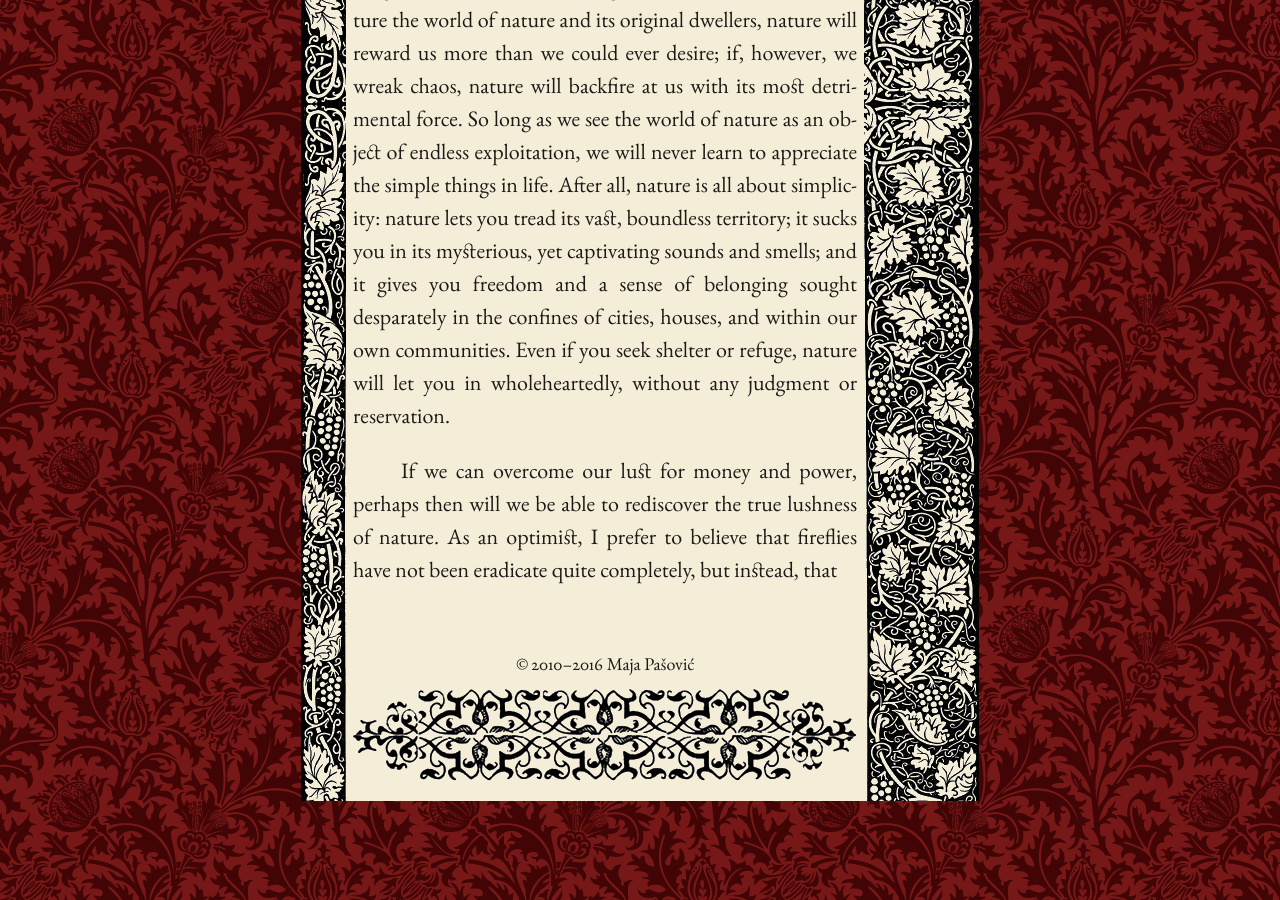
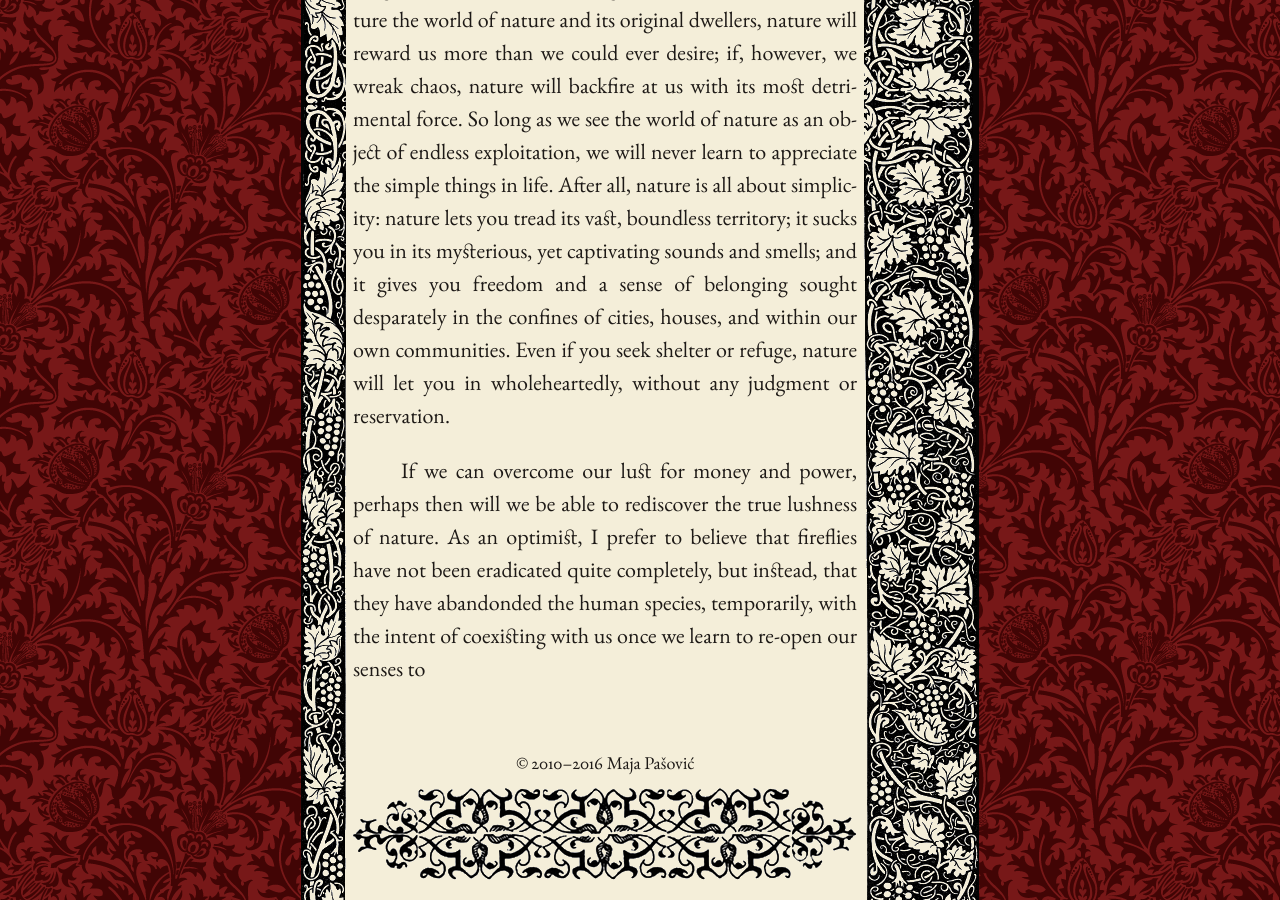
Before and after one commit to mpasovic/majapasovic.org, a Jekyll site: the page built from _posts/2016-07-06-a-lamenting-song-for-fireflies-progressive-destruction-of-the-environment-and-its-consequences.md, in a window 1280 px wide and 900 px high, scrolled down 5818 px. Built offline with Jekyll 4.4.1, drawn with Linux system fonts in a browser that asks for light colours; nearby versions of some CDN libraries.

Commit message:
Updated 2016-07-06-a-lamenting-song-for-fireflies-progressive-destruction-of-the-environment-and-its-consequences.md

```diff
--- a/_posts/2016-07-06-a-lamenting-song-for-fireflies-progressive-destruction-of-the-environment-and-its-consequences.md
+++ b/_posts/2016-07-06-a-lamenting-song-for-fireflies-progressive-destruction-of-the-environment-and-its-consequences.md
@@ -37,4 +37,4 @@
 *****
 The remnants of my youthful imagination prefer to believe that there is hope for the world of nature, and that someday, human species will come to realize that nature is a living organism that ought to coexist with the human species. What we give to nature, nature will give back twofold. If we nurture the world of nature and its original dwellers, nature will reward us more than we could ever desire; if, however, we wreak chaos, nature will backfire at us with its most detrimental force. So long as we see the world of nature as an object of endless exploitation, we will never learn to appreciate the simple things in life. After all, nature is all about simplicity: nature lets you tread its vast, boundless territory; it sucks you in its mysterious, yet captivating sounds and smells; and it gives you freedom and a sense of belonging sought desparately in the confines of cities, houses, and within our own communities. Even if you seek shelter or refuge, nature will let you in wholeheartedly, without any judgment or reservation.
 
-If we can overcome our lust for money and power, perhaps then will we be able to rediscover the true lushness of nature. As an optimist, I prefer to believe that fireflies have not been eradicate quite completely, but instead, that
+If we can overcome our lust for money and power, perhaps then will we be able to rediscover the true lushness of nature. As an optimist, I prefer to believe that fireflies have not been eradicated quite completely, but instead, that they have abandonded the human species, temporarily, with the intent of coexisting with us once we learn to re-open our senses to
```
